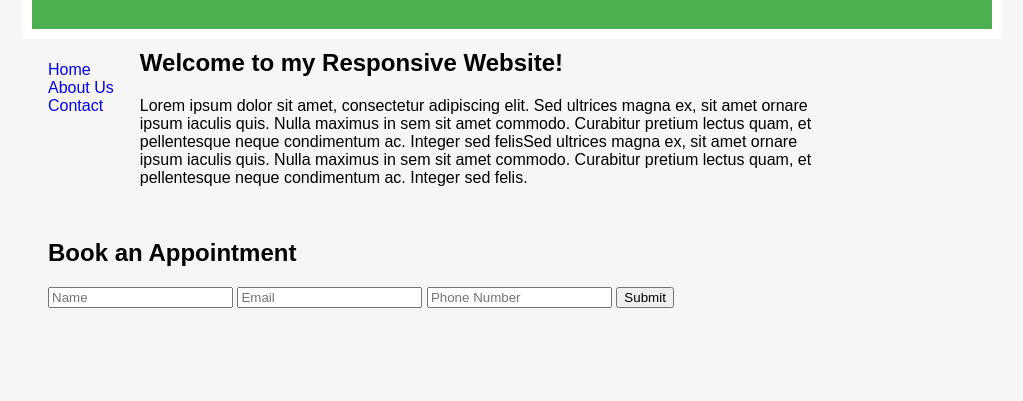
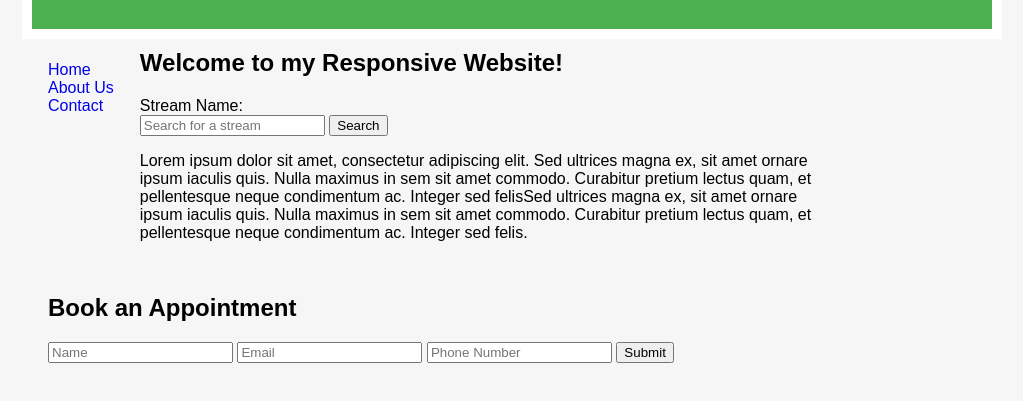
Before and after one commit to 69-coding/69-coding.github.io, a plain HTML site: page index.html in a window 1280 px wide. Shown: the part 81-482 px from the top of the page, without its empty margins (128-1151 px from the left). Drawn offline with Linux system fonts and the light colour scheme.

Commit message:
Update index.html

```diff
--- a/index.html
+++ b/index.html
@@ -90,6 +90,11 @@
 
         <article>
             <h2>Welcome to my Responsive Website!</h2>
+            <form action="http://www.twitch.tv/search" method="get">
+  Stream Name:<br>
+  <input type="text" name="q" placeholder="Search for a stream" required>
+  <input type="submit" value="Search">
+</form>
             <p>Lorem ipsum dolor sit amet, consectetur adipiscing elit. Sed ultrices magna ex, sit amet ornare ipsum iaculis quis. Nulla maximus in sem sit amet commodo. Curabitur pretium lectus quam, et pellentesque neque condimentum ac. Integer sed felisSed ultrices magna ex, sit amet ornare ipsum iaculis quis. Nulla maximus in sem sit amet commodo. Curabitur pretium lectus quam, et pellentesque neque condimentum ac. Integer sed felis.</p>
         </article>
 
```
